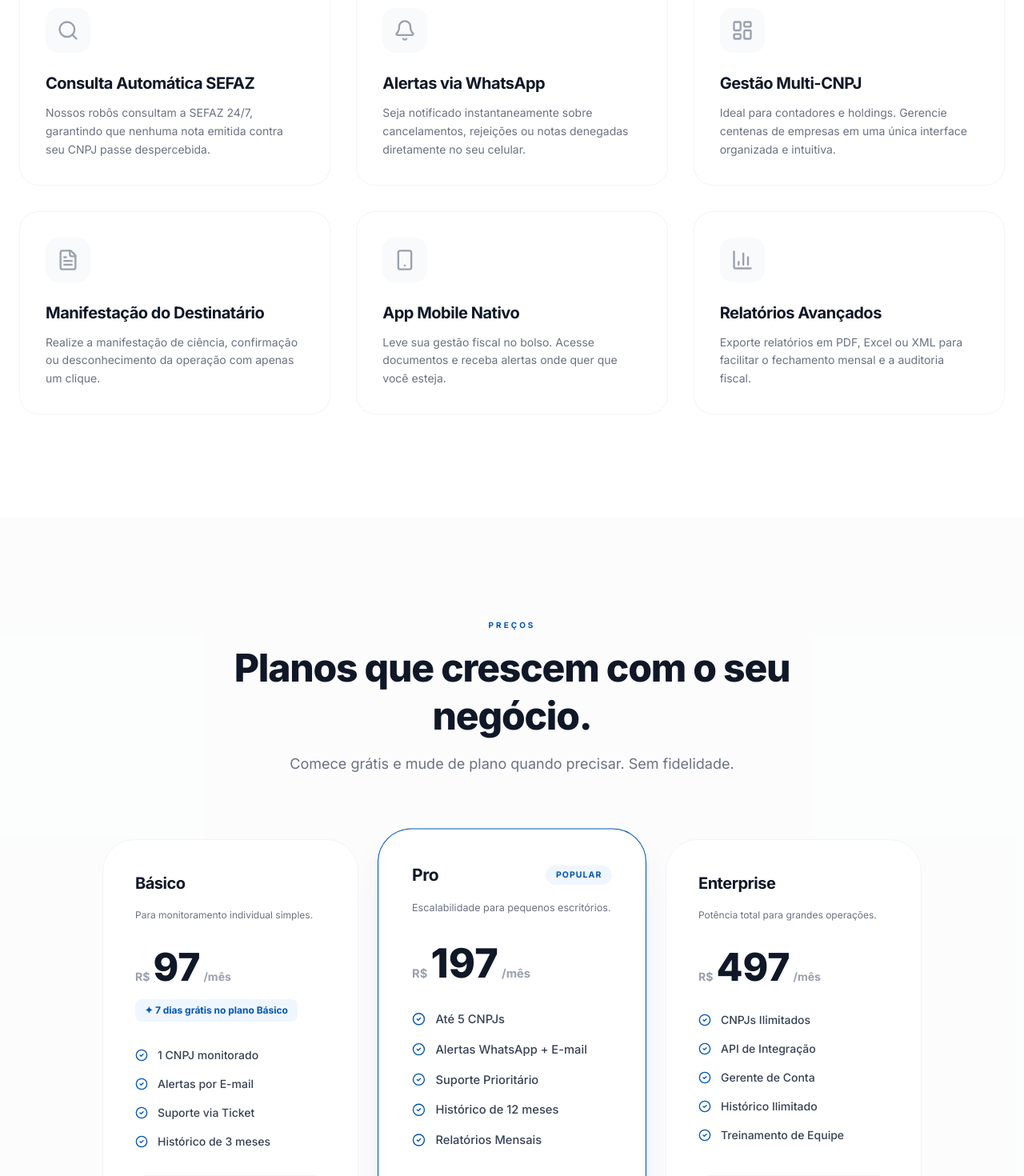
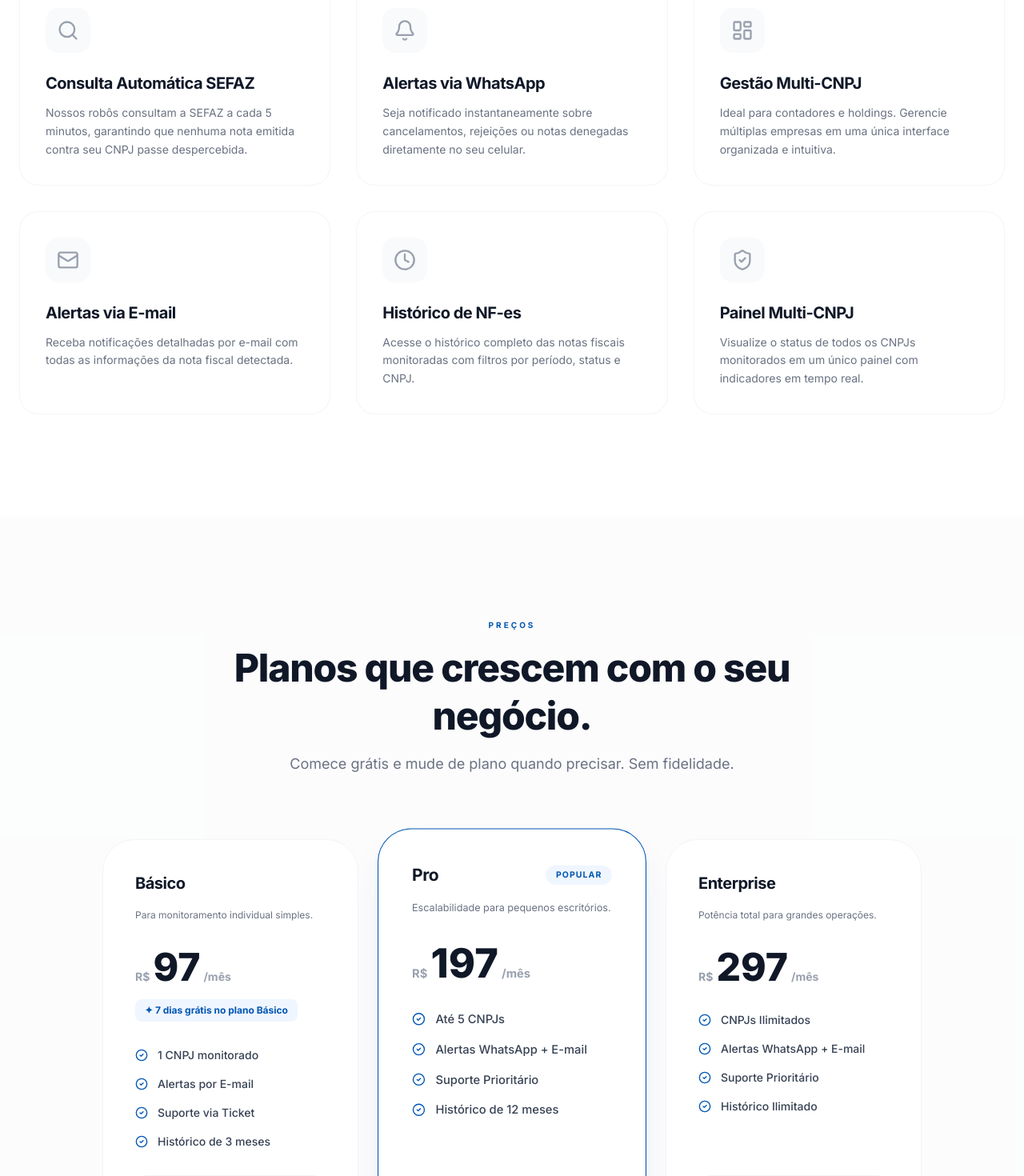
Before and after one commit to Luiz-dev0/vigia-fiscal-web, a React (Vite) app: page / in a window 1280 px wide. Shown: the part 1240-2710 px from the top of the page at 80% size. Built offline with nearby package versions, Linux system fonts and the light colour scheme.

Commit message:
fix: corrigir textos incoerentes nas páginas de cadastro e landing page

```diff
--- a/src/pages/LandingPage.tsx
+++ b/src/pages/LandingPage.tsx
@@ -15,7 +15,9 @@ import {
   Globe,
   FileText,
   Smartphone,
-  BarChart3
+  BarChart3,
+  Mail,
+  Clock
 } from 'lucide-react';
 import { Button } from '@/components/Button';
 import { Link } from 'react-router-dom';
@@ -100,7 +102,6 @@ export const LandingPage = () => {
                 </Button>
               </Link>
             </div>
-
           </div>
           <div className="relative lg:ml-8">
             <div className="absolute -inset-1 bg-gradient-to-tr from-[#0056b3] to-blue-400 rounded-[2.5rem] blur opacity-20" />
@@ -113,7 +114,6 @@ export const LandingPage = () => {
               <div className="absolute inset-0 bg-gradient-to-t from-black/20 to-transparent opacity-0 group-hover:opacity-100 transition-opacity" />
             </div>
 
-            {/* Floating Elements */}
             <div className="absolute -bottom-6 -left-6 bg-white p-4 rounded-2xl shadow-xl border border-gray-50 animate-bounce-slow hidden md:block">
               <div className="flex items-center gap-3">
                 <div className="w-10 h-10 bg-green-50 rounded-full flex items-center justify-center text-green-600">
@@ -144,7 +144,7 @@ export const LandingPage = () => {
               {
                 icon: Search,
                 title: 'Consulta Automática SEFAZ',
-                desc: 'Nossos robôs consultam a SEFAZ 24/7, garantindo que nenhuma nota emitida contra seu CNPJ passe despercebida.'
+                desc: 'Nossos robôs consultam a SEFAZ a cada 5 minutos, garantindo que nenhuma nota emitida contra seu CNPJ passe despercebida.'
               },
               {
                 icon: Bell,
@@ -154,22 +154,22 @@ export const LandingPage = () => {
               {
                 icon: LayoutDashboard,
                 title: 'Gestão Multi-CNPJ',
-                desc: 'Ideal para contadores e holdings. Gerencie centenas de empresas em uma única interface organizada e intuitiva.'
+                desc: 'Ideal para contadores e holdings. Gerencie múltiplas empresas em uma única interface organizada e intuitiva.'
               },
               {
-                icon: FileText,
-                title: 'Manifestação do Destinatário',
-                desc: 'Realize a manifestação de ciência, confirmação ou desconhecimento da operação com apenas um clique.'
+                icon: Mail,
+                title: 'Alertas via E-mail',
+                desc: 'Receba notificações detalhadas por e-mail com todas as informações da nota fiscal detectada.'
               },
               {
-                icon: Smartphone,
-                title: 'App Mobile Nativo',
-                desc: 'Leve sua gestão fiscal no bolso. Acesse documentos e receba alertas onde quer que você esteja.'
+                icon: Clock,
+                title: 'Histórico de NF-es',
+                desc: 'Acesse o histórico completo das notas fiscais monitoradas com filtros por período, status e CNPJ.'
               },
               {
-                icon: BarChart3,
-                title: 'Relatórios Avançados',
-                desc: 'Exporte relatórios em PDF, Excel ou XML para facilitar o fechamento mensal e a auditoria fiscal.'
+                icon: ShieldCheck,
+                title: 'Painel Multi-CNPJ',
+                desc: 'Visualize o status de todos os CNPJs monitorados em um único painel com indicadores em tempo real.'
               }
             ].map((feature, i) => (
               <div key={i} className="group p-8 rounded-3xl border border-gray-100 hover:border-blue-100 hover:bg-blue-50/30 transition-all duration-300 space-y-6">
@@ -214,17 +214,17 @@ export const LandingPage = () => {
                 price: '197',
                 badge: 'Popular',
                 desc: 'Escalabilidade para pequenos escritórios.',
-                features: ['Até 5 CNPJs', 'Alertas WhatsApp + E-mail', 'Suporte Prioritário', 'Histórico de 12 meses', 'Relatórios Mensais'],
+                features: ['Até 5 CNPJs', 'Alertas WhatsApp + E-mail', 'Suporte Prioritário', 'Histórico de 12 meses'],
                 trial: null,
                 cta: 'Assinar Pro',
                 popular: true
               },
               {
                 name: 'Enterprise',
-                price: '497',
+                price: '297',
                 badge: null,
                 desc: 'Potência total para grandes operações.',
-                features: ['CNPJs Ilimitados', 'API de Integração', 'Gerente de Conta', 'Histórico Ilimitado', 'Treinamento de Equipe'],
+                features: ['CNPJs Ilimitados', 'Alertas WhatsApp + E-mail', 'Suporte Prioritário', 'Histórico Ilimitado'],
                 trial: null,
                 cta: 'Assinar Enterprise',
                 popular: false
@@ -297,7 +297,6 @@ export const LandingPage = () => {
             />
             <FAQItem
               question="Como funciona o período de teste grátis?"
-              // Corrigido: 14 → 7 dias, trial apenas no plano Básico
               answer="Você tem 7 dias para testar o plano Básico (1 CNPJ) sem custo algum. Não pedimos cartão de crédito para começar. Se gostar, basta escolher um plano ao final do período para continuar monitorando."
             />
             <FAQItem
@@ -325,9 +324,8 @@ export const LandingPage = () => {
               <h2 className="text-4xl md:text-6xl font-extrabold leading-tight tracking-tight">
                 Pronto para blindar sua gestão fiscal?
               </h2>
-              {/* Corrigido: 14 → 7 dias */}
               <p className="text-xl text-blue-100 font-medium opacity-90">
-                Junte-se a milhares de empresas que já automatizaram seu compliance. Comece seu trial de 7 dias agora.
+                Automatize seu compliance fiscal e nunca mais perca uma nota. Comece seu trial de 7 dias agora.
               </p>
             </div>
             <div className="flex flex-wrap justify-center gap-6 relative z-10">
--- a/src/pages/RegisterPage.tsx
+++ b/src/pages/RegisterPage.tsx
@@ -58,13 +58,13 @@ export function RegisterPage() {
                 Domine sua rotina <span className="text-vigia-blue">fiscal</span>.
               </h2>
               <p className="text-slate-400 font-medium leading-relaxed">
-                Junte-se a milhares de empresas que automatizaram seu monitoramento SEFAZ.
+                Monitore suas NF-es em tempo real com segurança e confiabilidade.
               </p>
             </div>
 
             <div className="space-y-4">
               {[
-                { title: 'Trial de 14 dias grátis', desc: 'Sem cartão de crédito necessário.' },
+                { title: 'Trial de 7 dias grátis', desc: 'Sem cartão de crédito necessário.' },
                 { title: 'Segurança máxima', desc: 'Criptografia de ponta a ponta.' },
                 { title: 'Suporte prioritário', desc: 'Time disponível para te ajudar.' },
               ].map((item) => (
```
